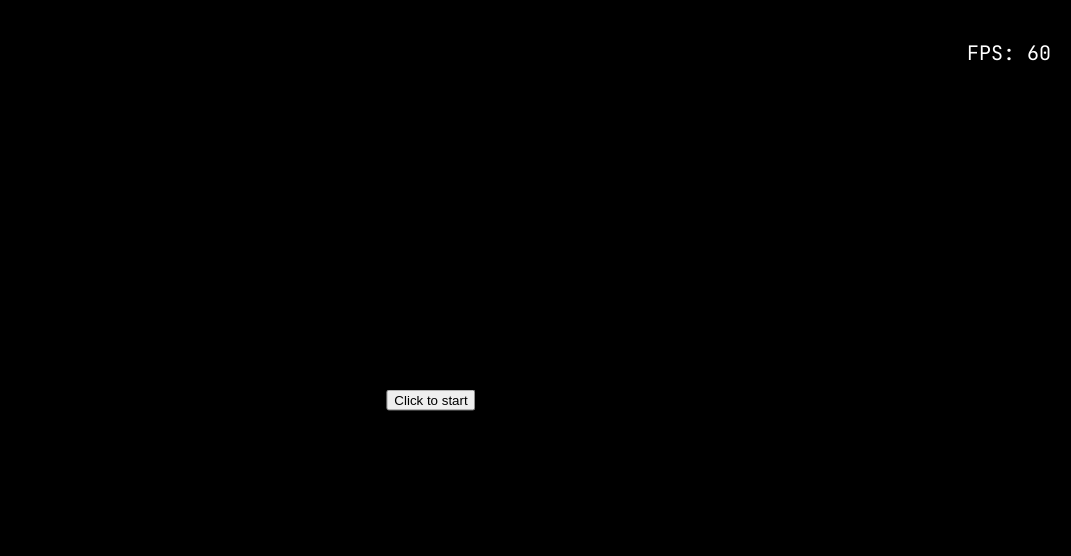
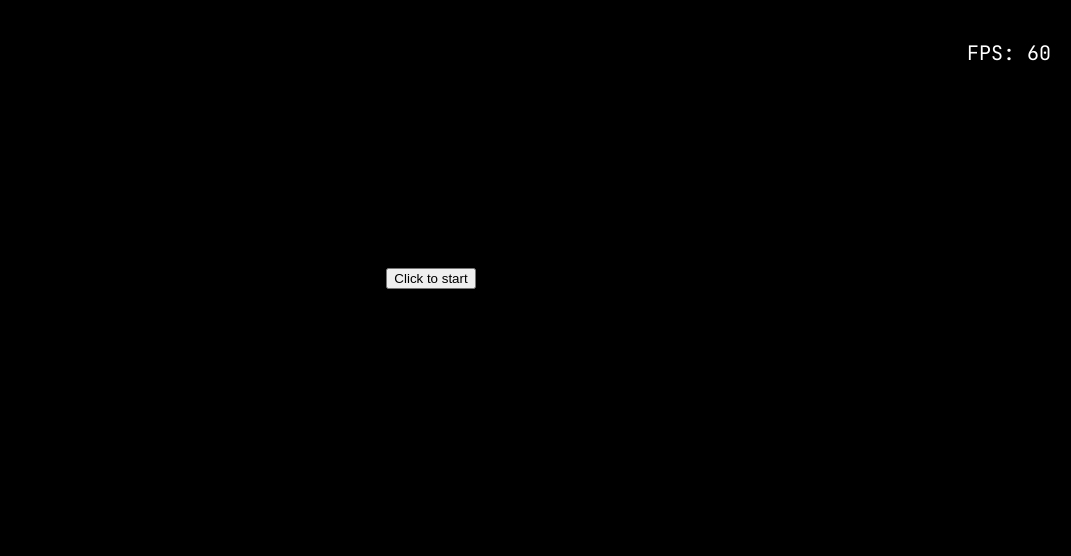
Before and after one commit to dioxair/find-luigi, a website built with Vite: page index.html in a window 1280 px wide. Shown: the top 556 px of the page, without its empty margins (209-1280 px from the left). Built offline with nearby package versions, Linux system fonts and the light colour scheme.

Commit message:
Implement a playfield size (960x540)

```diff
--- a/index.html
+++ b/index.html
@@ -8,11 +8,12 @@
     <script type="module" defer src="src/ts/app.ts"></script>
   </head>
   <body>
-    <button id="startButton">Click to start</button>
     <audio id="music" src="music.mp3" loop></audio>
 
     <p id="fpsCounter">FPS: 0</p>
-    <div id="game"></div>
+    <div id="game">
+      <button id="startButton">Click to start</button>
+    </div>
 
     <h1 id="settings">Characters</h1>
     <div id="settings">
--- a/src/css/style.css
+++ b/src/css/style.css
@@ -32,19 +32,30 @@ body {
 }
 
 #game {
-  min-height: 100vh;
-  min-width: 100vw;
+  --r: 960 / 540;
+
+  aspect-ratio: var(--r);
+  width: min(90%, min(960px, 90vh * (var(--r))));
+  transform-origin: center;
+
+  display: flex;
+  margin: auto;
   flex: 1;
-  display: flex;
+}
+
+@media (max-width: 960px), (max-height: 540px) {
+  #game {
+    zoom: 50%;
+  }
 }
 
 #startButton {
-  margin: 0;
-  position: absolute;
-  top: 50%;
-  left: 50%;
-  -ms-transform: translate(-50%, -50%);
-  transform: translate(-50%, -50%);
+  display: flex;
+  justify-content: center;
+  align-items: center;
+  margin: auto;
+  max-width: 30%;
+  max-height: 30%;
 }
 
 #applySettingsButton {
--- a/src/ts/app.ts
+++ b/src/ts/app.ts
@@ -14,26 +14,20 @@ const audioElement: HTMLAudioElement = document.getElementById(
 ) as HTMLAudioElement;
 
 window.addEventListener("load", function () {
-  // make gameWindow window non-responsive
   const gameWindow = document.getElementById("game")!;
 
-  const initialWidth = gameWindow.offsetWidth;
-  const initialHeight = gameWindow.offsetHeight;
-
-  gameWindow.style.width = `${initialWidth}px`;
-  gameWindow.style.height = `${initialHeight}px`;
-  gameWindow.style.minWidth = `${initialWidth}px`;
-  gameWindow.style.minHeight = `${initialHeight}px`;
-
-  gameRect = gameWindow.getBoundingClientRect();
-  gameOffsetWidth = initialWidth;
-  gameOffsetHeight = initialHeight;
+  gameOffsetWidth = gameWindow.offsetWidth;
+  gameOffsetHeight = gameWindow.offsetHeight;
 
   window.addEventListener("resize", function () {
-    gameWindow.style.width = `${initialWidth}px`;
-    gameWindow.style.height = `${initialHeight}px`;
-    gameWindow.style.minWidth = `${initialWidth}px`;
-    gameWindow.style.minHeight = `${initialHeight}px`;
+    gameRect = gameWindow.getBoundingClientRect();
+    gameOffsetWidth = gameWindow.offsetWidth;
+    gameOffsetHeight = gameWindow.offsetHeight;
+
+    gameWindow.style.width = `${gameOffsetWidth}px`;
+    gameWindow.style.height = `${gameOffsetHeight}px`;
+    gameWindow.style.minWidth = `${gameOffsetWidth}px`;
+    gameWindow.style.minHeight = `${gameOffsetHeight}px`;
   });
 
   // set music state
--- a/src/ts/game.ts
+++ b/src/ts/game.ts
@@ -50,8 +50,8 @@ function newCharacterInstance(character: Character) {
   image.height = character.height;
   image.className = "animated-icon";
 
-  const randomX = Math.random() * (app.gameRect.width - character.width);
-  const randomY = Math.random() * (app.gameRect.height - character.height);
+  const randomX = Math.random() * (app.gameOffsetWidth - character.width);
+  const randomY = Math.random() * (app.gameOffsetHeight - character.height);
   const randomDx = (Math.random() - 0.5) * settings.speed;
   const randomDy = (Math.random() - 0.5) * settings.speed;
 
@@ -145,8 +145,8 @@ export function init() {
   worker.postMessage({
     type: "init",
     iconData: workerIcons,
-    gameWidth: app.gameRect.width,
-    gameHeight: app.gameRect.height,
+    gameWidth: app.gameOffsetWidth,
+    gameHeight: app.gameOffsetHeight,
     movementThreshold: settings.movementThreshold,
     useInterpolation: settings.useInterpolation,
   });
```
